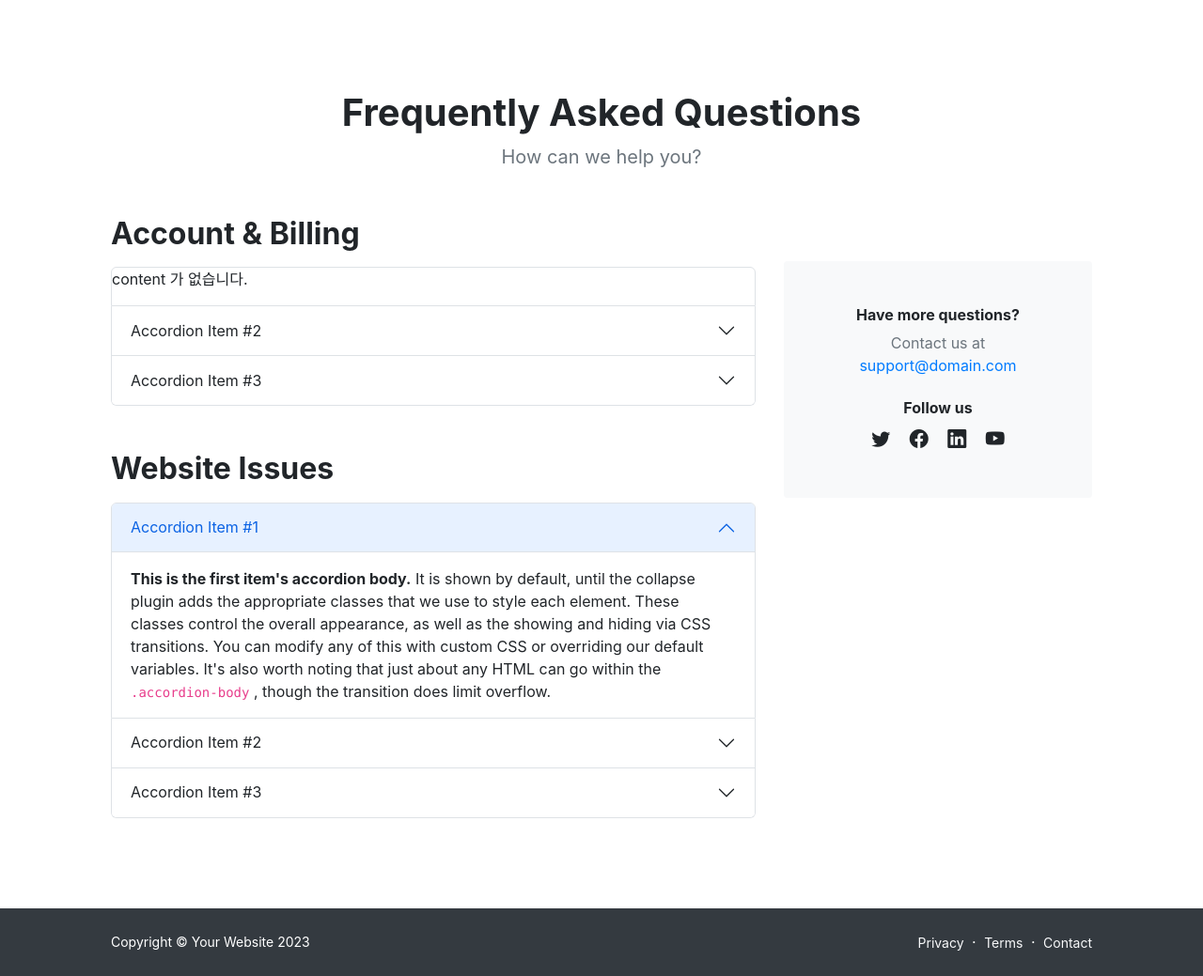
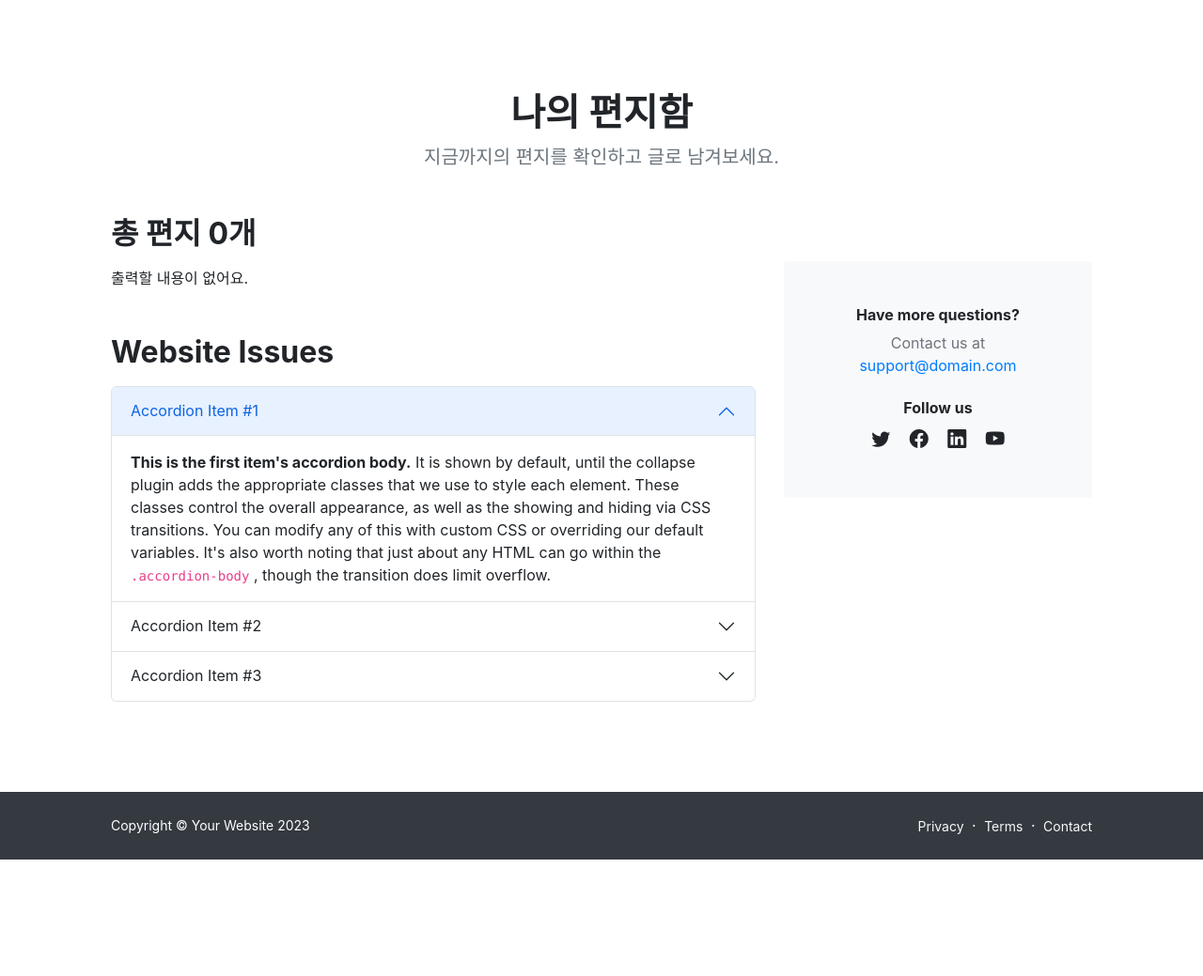
Before and after one commit to sotogito/comentoXaroseagida, a Django app: page /mymail/ in a window 1280 px wide. Shown: the part 56-1095 px from the top of the page at 94% size. After the commit the page ends 971 px from the top, so only its background shows below. Run offline with Django 4.2, Linux system fonts and the light colour scheme; data that the repository does not hold is empty; some libraries are stand-ins or nearby versions.

Commit message:
입력받기 전

```diff
--- a/mymail/admin.py
+++ b/mymail/admin.py
@@ -1,4 +1,6 @@
 from django.contrib import admin
 from .models import PrevLetter
+from .models import UserAnswer
 
 admin.site.register(PrevLetter)
+admin.site.register(UserAnswer)
--- a/mymail/views.py
+++ b/mymail/views.py
@@ -5,7 +5,10 @@ from .models import PrevLetter
 def mymail(request):
     active_count = PrevLetter.objects.filter(is_active=True).count()
     question_list = PrevLetter.objects.order_by('-id').filter(is_active=True)
-    question_context = {'question_list' : question_list , 'active_count': active_count}
+    question_context = {
+        'question_list' : question_list ,
+        'active_count': active_count
+    }
     return render(request, 'mymail/mymail.html',question_context)
 
 def blockmail(request):
--- a/templates/mymail/mymail.html
+++ b/templates/mymail/mymail.html
@@ -57,60 +57,38 @@
             <section class="py-5">
                 <div class="container px-5 my-5">
                     <div class="text-center mb-5">
-                        <h1 class="fw-bolder">Frequently Asked Questions</h1>
-                        <p class="lead fw-normal text-muted mb-0">How can we help you?</p>
+                        <h1 class="fw-bolder">나의 편지함</h1>
+                        <p class="lead fw-normal text-muted mb-0">지금까지의 편지를 확인하고 글로 남겨보세요.</p>
                     </div>
                     <div class="row gx-5">
                         <div class="col-xl-8">
                             <!-- FAQ Accordion 1-->
-                            <h2 class="fw-bolder mb-3">Account &amp; Billing</h2>
+                            <h2 class="fw-bolder mb-3">총 편지 {{active_count}}개</h2>
                             <div class="accordion mb-5" id="accordionExample">
+                            {% if question_list %}
+                                {% for question in question_list %}
                                 <div class="accordion-item">
-                                {% if question_context %}
-                                    {% for question_context in question_list %}
-                                    <h3 class="accordion-header" id="headingOne"><button class="accordion-button" type="button" data-bs-toggle="collapse" data-bs-target="#collapseOne" aria-expanded="true" aria-controls="collapseOne">{{question_context.question_text}}</button></h3>
-                                    <div class="accordion-collapse collapse show" id="collapseOne" aria-labelledby="headingOne" data-bs-parent="#accordionExample">
+                                    <h3 class="accordion-header" id="heading{{ question.id }}"><button class="accordion-button" type="button" data-bs-toggle="collapse" data-bs-target="#collapse{{ question.id }}" aria-expanded="true" aria-controls="collapse{{ question.id }}">{{question.question_text}}</button></h3>
+                                    <div class="accordion-collapse collapse" id="collapse{{ question.id }}" aria-labelledby="heading{{ question.id }}" data-bs-parent="#accordionExample">
                                         <div class="accordion-body">
-                                            <strong>.</strong>
+                                            <strong>본문, 글로 남겨보세요</strong>
                                             It is shown by default, until the collapse plugin adds the appropriate classes that we use to style each element. These classes control the overall appearance, as well as the showing and hiding via CSS transitions. You can modify any of this with custom CSS or overriding our default variables. It's also worth noting that just about any HTML can go within the
                                             <code>.accordion-body</code>
                                             , though the transition does limit overflow.
                                         </div>
                                     </div>
-                                    {% endfor %}
-                                {% else %}
-                                    <p>content 가 없습니다.</p>
-                                {% endif %}
                                 </div>
-                                <div class="accordion-item">
-                                    <h3 class="accordion-header" id="headingTwo"><button class="accordion-button collapsed" type="button" data-bs-toggle="collapse" data-bs-target="#collapseTwo" aria-expanded="false" aria-controls="collapseTwo">Accordion Item #2</button></h3>
-                                    <div class="accordion-collapse collapse" id="collapseTwo" aria-labelledby="headingTwo" data-bs-parent="#accordionExample">
-                                        <div class="accordion-body">
-                                            <strong>This is the second item's accordion body.</strong>
-                                            It is hidden by default, until the collapse plugin adds the appropriate classes that we use to style each element. These classes control the overall appearance, as well as the showing and hiding via CSS transitions. You can modify any of this with custom CSS or overriding our default variables. It's also worth noting that just about any HTML can go within the
-                                            <code>.accordion-body</code>
-                                            , though the transition does limit overflow.
-                                        </div>
-                                    </div>
-                                </div>
-                                <div class="accordion-item">
-                                    <h3 class="accordion-header" id="headingThree"><button class="accordion-button collapsed" type="button" data-bs-toggle="collapse" data-bs-target="#collapseThree" aria-expanded="false" aria-controls="collapseThree">Accordion Item #3</button></h3>
-                                    <div class="accordion-collapse collapse" id="collapseThree" aria-labelledby="headingThree" data-bs-parent="#accordionExample">
-                                        <div class="accordion-body">
-                                            <strong>This is the third item's accordion body.</strong>
-                                            It is hidden by default, until the collapse plugin adds the appropriate classes that we use to style each element. These classes control the overall appearance, as well as the showing and hiding via CSS transitions. You can modify any of this with custom CSS or overriding our default variables. It's also worth noting that just about any HTML can go within the
-                                            <code>.accordion-body</code>
-                                            , though the transition does limit overflow.
-                                        </div>
-                                    </div>
-                                </div>
+                                {% endfor %}
+                            {% else %}
+                                <p>출력할 내용이 없어요.</p>
+                            {% endif %}
                             </div>
                             <!-- FAQ Accordion 2-->
                             <h2 class="fw-bolder mb-3">Website Issues</h2>
                             <div class="accordion mb-5 mb-xl-0" id="accordionExample2">
                                 <div class="accordion-item">
-                                    <h3 class="accordion-header" id="headingOne"><button class="accordion-button" type="button" data-bs-toggle="collapse" data-bs-target="#collapseOne2" aria-expanded="true" aria-controls="collapseOne2">Accordion Item #1</button></h3>
-                                    <div class="accordion-collapse collapse show" id="collapseOne2" aria-labelledby="headingOne" data-bs-parent="#accordionExample2">
+                                    <h3 class="accordion-header" id="heading{{ question.id }}"><button class="accordion-button" type="button" data-bs-toggle="collapse" data-bs-target="#collapseOne2" aria-expanded="true" aria-controls="collapseOne2">Accordion Item #1</button></h3>
+                                    <div class="accordion-collapse collapse show" id="collapseOne2" aria-labelledby="heading{{ question.id }}" data-bs-parent="#accordionExample2">
                                         <div class="accordion-body">
                                             <strong>This is the first item's accordion body.</strong>
                                             It is shown by default, until the collapse plugin adds the appropriate classes that we use to style each element. These classes control the overall appearance, as well as the showing and hiding via CSS transitions. You can modify any of this with custom CSS or overriding our default variables. It's also worth noting that just about any HTML can go within the
```
Also changed, not shown: mymail/models.py (+8 -1 lines).
